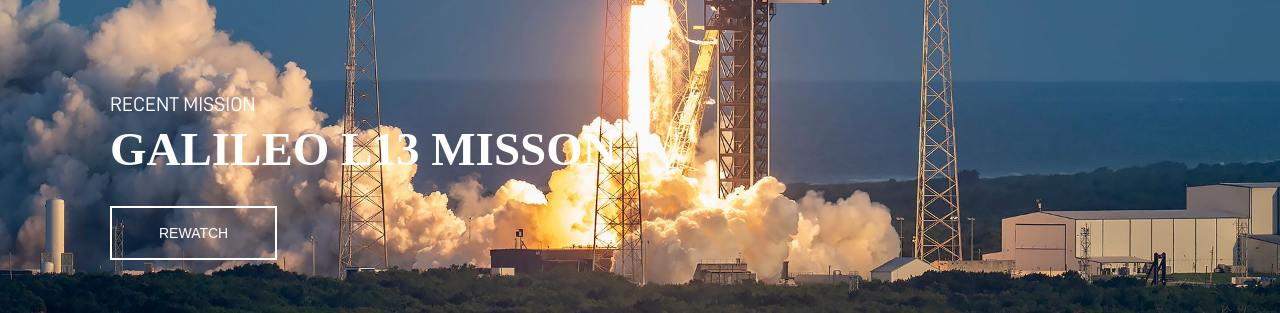
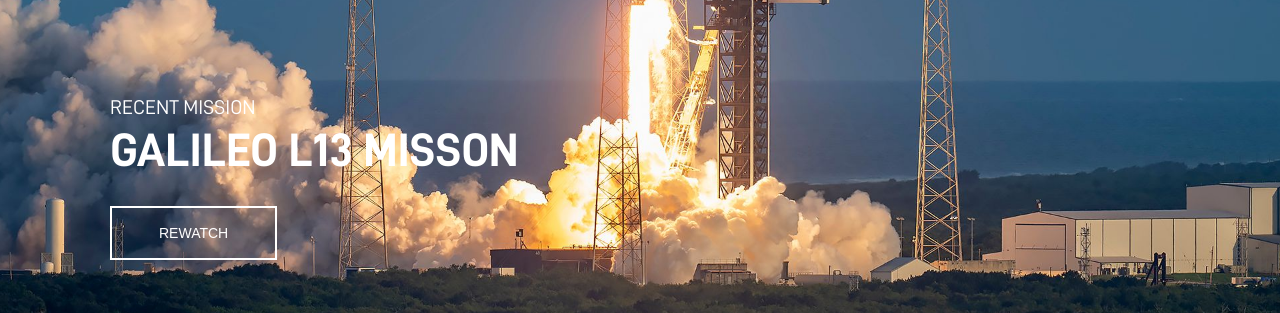
Before and after one commit to suhailts133/spaceXclone, a plain HTML site: page index.html in a window 1280 px wide. Shown: the part 1220-1533 px from the top of the page. Drawn offline with Linux system fonts and the light colour scheme.

Commit message:
changed the font file

```diff
--- a/css/style.css
+++ b/css/style.css
@@ -1,10 +1,10 @@
 @font-face {
     font-family: 'din-bold';
-    src: url('bold.otf') format('opentype');
+    src: url('bold.woff2') format('opentype');
 }
 @font-face {
     font-family: 'din-normal';
-    src: url('normal.otf') format('opentype');
+    src: url('normal.woff2') format('opentype');
 }
 
 *{
@@ -155,6 +155,7 @@ header{
 
 
 .event{
+    font-family: 'din-bold';
     font-size: 47px;
 }
 
```
Also changed, not shown: css/bold.woff2 (added), css/normal.woff2 (added), d-din/D-DIN-Italic.otf (deleted), d-din/D-DINCondensed-Bold.otf (deleted), d-din/D-DINCondensed.otf (deleted), d-din/D-DINExp-Bold.otf (deleted), d-din/D-DINExp-Italic.otf (deleted), d-din/D-DINExp.otf (deleted), d-din/SIL Open Font License.txt (deleted).
